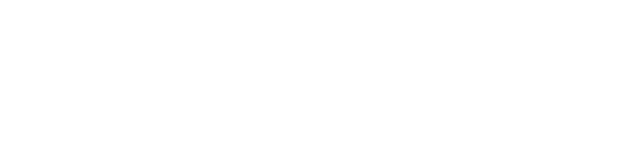
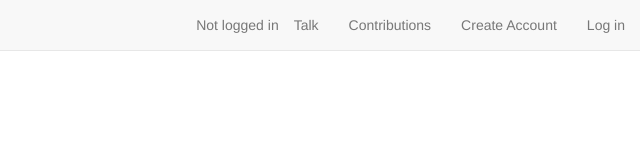
Before and after one commit to bobbymart1n/wikipedia-revamp-project, a plain HTML site: page index.html in a window 1280 px wide. Shown: the whole page, without its empty margins (640-1280 px from the left). Drawn offline with Linux system fonts and the light colour scheme.

Commit message:
add navbars, list items, links to top bar.

```diff
--- a/index.html
+++ b/index.html
@@ -7,8 +7,16 @@
     <link rel="stylesheet" href="css/styles.css">
   </head>
   <body>
-    <div class="container">
-
-    </div>
+    <nav class="navbar navbar-default navbar-static-top">
+      <div class="container-fluid">
+        <ul class="nav navbar-nav navbar-right">
+          <li><a href="#">Talk</a></li>
+          <li><a href="#">Contributions</a></li>
+          <li><a href="#">Create Account</a></li>
+          <li><a href="#">Log in</a></li>
+        </ul>
+        <p class="navbar-text navbar-right">Not logged in</p>
+      </div>
+    </nav>
   </body>
 </html>
```
Also changed, not shown: imgs/enwiki.png (added), 1 other file.
